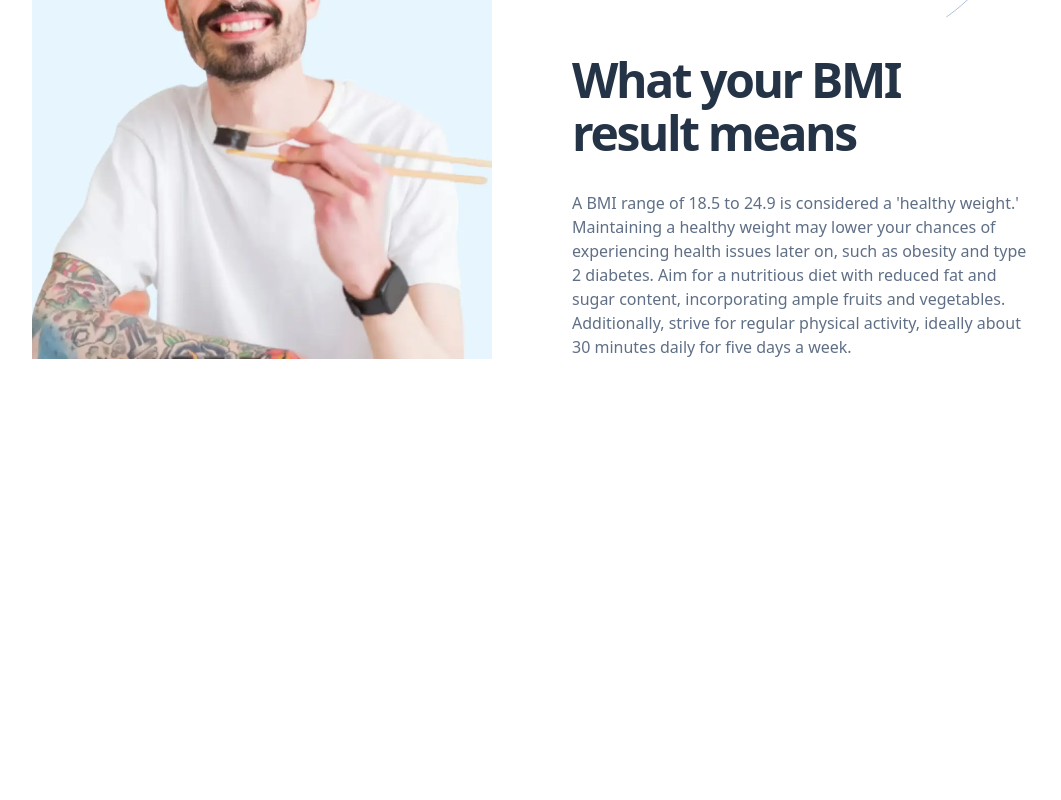
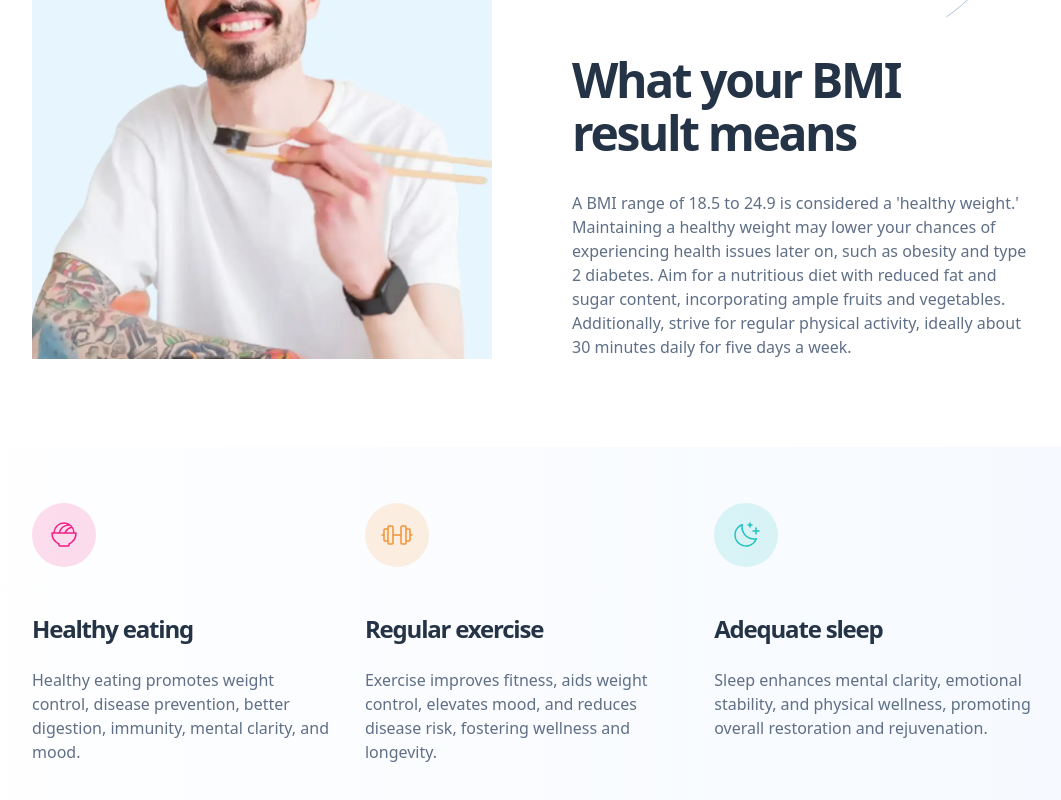
Before and after one commit to anamaydev/bmi-calculator, a React (Vite) app: page / in a window 1280 px wide. Shown: the part 934-1734 px from the top of the page, without its empty margins (108-1169 px from the left). Before the commit the page ends 1381 px from the top, so only its background shows below. Built offline with nearby package versions, Linux system fonts and the light colour scheme.

Commit message:
feat: add tips section

```diff
--- a/src/App.jsx
+++ b/src/App.jsx
@@ -1,6 +1,7 @@
 import Navbar from "./components/Navbar";
 import Hero from "./components/Hero";
 import Results from "./components/Results";
+import Tips from "./components/Tips";
 
 const App = () => {
   return (
@@ -10,7 +11,8 @@
         <Navbar />
         <Hero />
       </div>
-        <Results/>
+      <Results/>
+      <Tips/>
     </>
   )
 }
--- /dev/null
+++ b/src/components/Tips.jsx
@@ -0,0 +1,39 @@
+import React from 'react'
+import {EatingIcon, SleepIcon, ExerciseIcon} from "./icons/index.js";
+
+const Tips = () => {
+  return (
+    <section className="flex flex-col gap-5 lg:gap-4 lg:flex-row gradient-tip relative py-7 px-3 sm:px-5 sm:py-7.6 lg:px-17.5">
+      <Tips.Tip
+        icon={<EatingIcon/>}
+        title={'Healthy eating'}
+        tip={'Healthy eating promotes weight control, disease prevention, better digestion, immunity, mental clarity, and mood.'}
+      />
+
+      <Tips.Tip
+        icon={<ExerciseIcon/>}
+        title={'Regular exercise'}
+        tip={'Exercise improves fitness, aids weight control, elevates mood, and reduces disease risk, fostering wellness and longevity.'}
+      />
+
+      <Tips.Tip
+        icon={<SleepIcon/>}
+        title={'Adequate sleep'}
+        tip={'Sleep enhances mental clarity, emotional stability, and physical wellness, promoting overall restoration and rejuvenation.'}
+      />
+    </section>
+  )
+}
+
+Tips.Tip = function TipsTip({icon, title, tip}){
+  return (
+    <div className="flex flex-col gap-4 sm:gap-5 sm:flex-row lg:flex-col lg:gap-6">
+      <div>{icon}</div>
+      <div className="flex flex-col gap-3">
+        <div className="text-preset-4-semi-bold text-blue-900">{title}</div>
+        <div className="text-preset-6-regular text-grey-500">{tip}</div>
+      </div>
+    </div>
+  )
+}
+export default Tips
--- /dev/null
+++ b/src/components/icons/EatingIcon.jsx
@@ -0,0 +1,11 @@
+import React from 'react'
+
+const EatingIcon = () => {
+  return (
+    <svg xmlns="http://www.w3.org/2000/svg" width="64" height="64" fill="none" viewBox="0 0 64 64">
+      <circle cx="32" cy="32" r="32" fill="#F21E84" opacity=".15"/>
+      <path fill="#F21E84" d="M44 29.25h-1.279a10.75 10.75 0 0 0-21.442 0H20a.75.75 0 0 0-.75.75 12.794 12.794 0 0 0 7 11.383V42A1.75 1.75 0 0 0 28 43.75h8A1.75 1.75 0 0 0 37.75 42v-.617a12.793 12.793 0 0 0 7-11.383.75.75 0 0 0-.75-.75Zm-6.22-6.464c.363.29.703.608 1.019.95a10.737 10.737 0 0 0-6.444 5.514h-4.187A9.28 9.28 0 0 1 37 22.75c.26 0 .521.014.78.036Zm2.008 2.231a9.186 9.186 0 0 1 1.43 4.233H34.06a9.237 9.237 0 0 1 5.727-4.233ZM32 20.75a9.21 9.21 0 0 1 3.35.625 10.79 10.79 0 0 0-8.742 7.875h-3.826A9.261 9.261 0 0 1 32 20.75Zm4.688 19.48a.75.75 0 0 0-.438.683V42a.25.25 0 0 1-.25.25h-8a.25.25 0 0 1-.25-.25v-1.087a.75.75 0 0 0-.438-.683 11.294 11.294 0 0 1-6.537-9.48h22.45a11.294 11.294 0 0 1-6.538 9.48Z"/>
+    </svg>
+  )
+}
+export default EatingIcon
--- /dev/null
+++ b/src/components/icons/ExerciseIcon.jsx
@@ -0,0 +1,11 @@
+import React from 'react'
+
+const ExerciseIcon = () => {
+  return (
+    <svg xmlns="http://www.w3.org/2000/svg" width="64" height="64" fill="none" viewBox="0 0 64 64">
+      <circle cx="32" cy="32" r="32" fill="#F69134" opacity=".15"/>
+      <path fill="#F69134" d="M47 31.25h-1.25V27A1.75 1.75 0 0 0 44 25.25h-2.25V24A1.75 1.75 0 0 0 40 22.25h-3A1.75 1.75 0 0 0 35.25 24v7.25h-6.5V24A1.75 1.75 0 0 0 27 22.25h-3A1.75 1.75 0 0 0 22.25 24v1.25H20A1.75 1.75 0 0 0 18.25 27v4.25H17a.75.75 0 1 0 0 1.5h1.25V37A1.75 1.75 0 0 0 20 38.75h2.25V40A1.75 1.75 0 0 0 24 41.75h3A1.75 1.75 0 0 0 28.75 40v-7.25h6.5V40A1.75 1.75 0 0 0 37 41.75h3A1.75 1.75 0 0 0 41.75 40v-1.25H44A1.75 1.75 0 0 0 45.75 37v-4.25H47a.75.75 0 1 0 0-1.5Zm-27 6a.25.25 0 0 1-.25-.25V27a.25.25 0 0 1 .25-.25h2.25v10.5H20ZM27.25 40a.25.25 0 0 1-.25.25h-3a.25.25 0 0 1-.25-.25V24a.25.25 0 0 1 .25-.25h3a.25.25 0 0 1 .25.25v16Zm13 0a.25.25 0 0 1-.25.25h-3a.25.25 0 0 1-.25-.25V24a.25.25 0 0 1 .25-.25h3a.25.25 0 0 1 .25.25v16Zm4-3a.25.25 0 0 1-.25.25h-2.25v-10.5H44a.25.25 0 0 1 .25.25v10Z"/>
+    </svg>
+  )
+}
+export default ExerciseIcon
--- /dev/null
+++ b/src/components/icons/SleepIcon.jsx
@@ -0,0 +1,11 @@
+import React from 'react'
+
+const SleepIcon = () => {
+  return (
+    <svg xmlns="http://www.w3.org/2000/svg" width="64" height="64" fill="none" viewBox="0 0 64 64">
+      <circle cx="32" cy="32" r="32" fill="#22C1C1" opacity=".15"/>
+      <path fill="#22C1C1" d="M45.75 28a.75.75 0 0 1-.75.75h-2.25V31a.75.75 0 0 1-1.5 0v-2.25H39a.75.75 0 1 1 0-1.5h2.25V25a.75.75 0 1 1 1.5 0v2.25H45a.75.75 0 0 1 .75.75ZM34 22.75h1.25V24a.75.75 0 1 0 1.5 0v-1.25H38a.75.75 0 0 0 0-1.5h-1.25V20a.75.75 0 0 0-1.5 0v1.25H34a.75.75 0 1 0 0 1.5Zm8.906 12.535a.75.75 0 0 1 .134.75A11.751 11.751 0 1 1 27.97 20.96a.75.75 0 0 1 .992.849 11.262 11.262 0 0 0 13.23 13.229.75.75 0 0 1 .714.247Zm-1.796 1.418A12.765 12.765 0 0 1 27.297 22.89a10.248 10.248 0 0 0 1.526 18.849 10.25 10.25 0 0 0 12.287-5.036Z"/>
+    </svg>
+  )
+}
+export default SleepIcon
--- a/src/components/icons/index.js
+++ b/src/components/icons/index.js
@@ -1,3 +1,6 @@
 export {default as Logo} from './Logo';
 export {default as CurvedPatternRight} from './CurvedPatternRight';
 export {default as CurvedPatternLeft} from './CurvedPatternLeft';
+export {default as EatingIcon} from './EatingIcon';
+export {default as ExerciseIcon} from './ExerciseIcon';
+export {default as SleepIcon} from './SleepIcon';
--- a/src/index.css
+++ b/src/index.css
@@ -108,9 +108,26 @@
   box-shadow: 1rem 2rem 3.5rem 0 hsla(211, 40%, 69%, 0.25);
 }
 
-@media (min-width: 640px){
+.gradient-tip::after{
+  content: "";
+  position: absolute;
+  inset: 0;
+  z-index: -1;
+  isolation: isolate;
+  opacity: 25%;
+  background: linear-gradient(90deg, hsla(183, 95%, 92%, 0) 0%, hsla(216, 95%, 92%, 1) 100%);
+}
+
+@media (min-width: 40rem){
   .welcome-border{
     border-top-right-radius: 100px;
     border-bottom-right-radius: 100px;
   }
 }
+
+@media (min-width: 64rem){
+  .gradient-tip::after{
+    border-radius: 35px;
+    right: 38px;
+  }
+}
```
